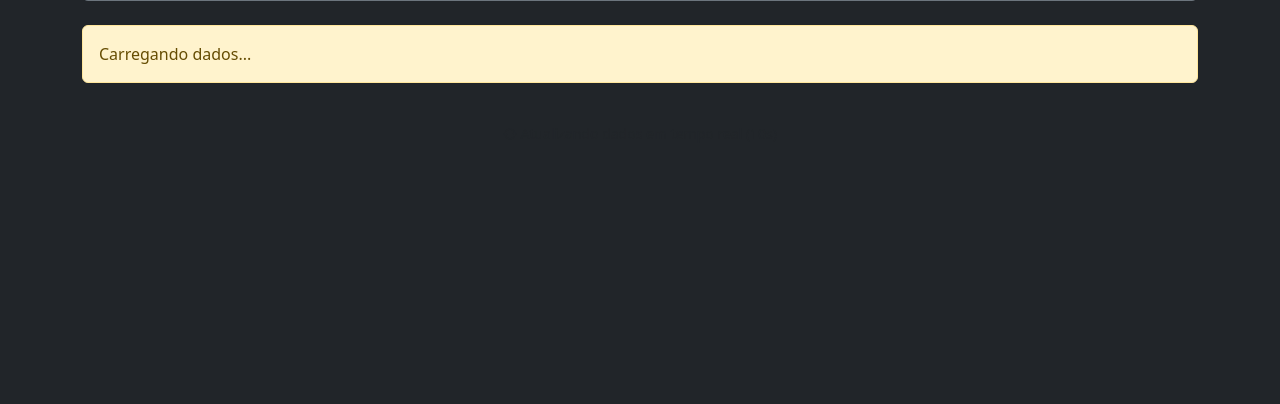
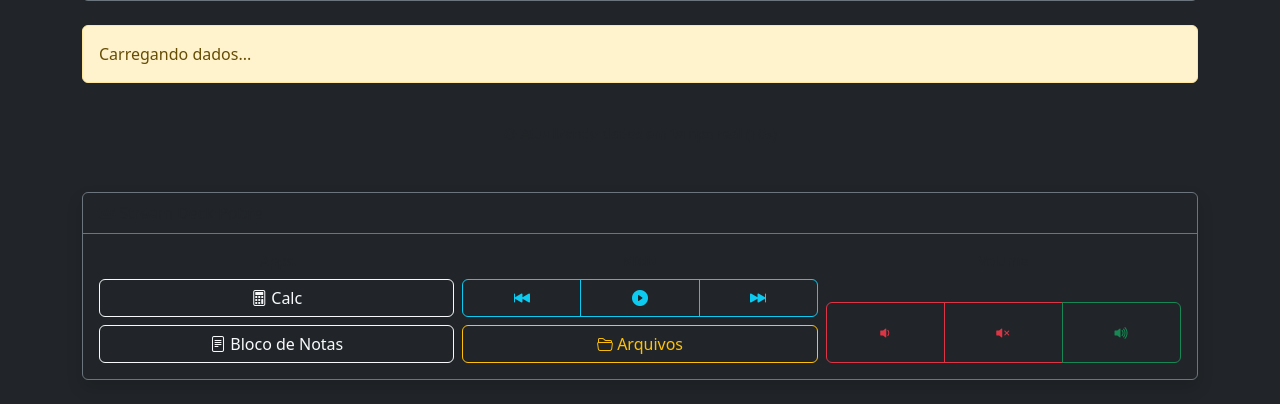
Before and after one commit to pedrofugita/dashboard-pessoal, a Django app: template dashboard/templates/dashboard/home.html in a window 1280 px wide. Shown: the part 808-1212 px from the top of the page. Before the commit the page ends 891 px from the top, so only its background shows below. Run offline with Django 5.2, Linux system fonts and the light colour scheme; the template is opened without the code that fills it, so the values that code supplies are empty; some libraries are stand-ins or nearby versions.

Commit message:
Implementação: protótipo de stream deck e permissão de acesso para toda a rede

```diff
--- a/core/settings.py
+++ b/core/settings.py
@@ -25,7 +25,7 @@
 # SECURITY WARNING: don't run with debug turned on in production!
 DEBUG = True
 
-ALLOWED_HOSTS = []
+ALLOWED_HOSTS = ['*']
 
 
 # Application definition
--- a/dashboard/templates/dashboard/home.html
+++ b/dashboard/templates/dashboard/home.html
@@ -90,6 +90,52 @@
         <div class="text-center mt-4 mb-5 text-muted small">
             <i class="bi bi-arrow-repeat"></i> Atualizando dados em tempo real (10s)
         </div>
+
+        <div class="row mb-4">
+                    <div class="col-12">
+                        <div class="card bg-dark border-secondary shadow">
+                            <div class="card-header border-secondary">
+                                <i class="bi bi-keyboard-fill"></i> Stream Deck Pobre
+                            </div>
+                            <div class="card-body">
+                                <div class="row g-2">
+
+                                    <div class="col-md-4 d-grid gap-2">
+                                        <span class="text-muted small text-center">Apps</span>
+                                        <button class="btn btn-outline-light" hx-get="/comando/calc" hx-swap="none">
+                                            <i class="bi bi-calculator"></i> Calc
+                                        </button>
+                                        <button class="btn btn-outline-light" hx-get="/comando/notepad" hx-swap="none">
+                                            <i class="bi bi-file-text"></i> Bloco de Notas
+                                        </button>
+                                    </div>
+
+                                    <div class="col-md-4 d-grid gap-2">
+                                        <span class="text-muted small text-center">Mídia</span>
+                                        <div class="btn-group">
+                                            <button class="btn btn-outline-info" hx-get="/comando/prev" hx-swap="none"><i class="bi bi-skip-backward-fill"></i></button>
+                                            <button class="btn btn-outline-info" hx-get="/comando/play" hx-swap="none"><i class="bi bi-play-circle-fill"></i></button>
+                                            <button class="btn btn-outline-info" hx-get="/comando/next" hx-swap="none"><i class="bi bi-skip-forward-fill"></i></button>
+                                        </div>
+                                        <button class="btn btn-outline-warning" hx-get="/comando/explorer" hx-swap="none">
+                                            <i class="bi bi-folder2-open"></i> Arquivos
+                                        </button>
+                                    </div>
+
+                                    <div class="col-md-4 d-grid gap-2">
+                                        <span class="text-muted small text-center">Volume</span>
+                                        <div class="btn-group">
+                                            <button class="btn btn-outline-danger" hx-get="/comando/vol_down" hx-swap="none"><i class="bi bi-volume-down-fill"></i></button>
+                                            <button class="btn btn-outline-danger" hx-get="/comando/mute" hx-swap="none"><i class="bi bi-volume-mute-fill"></i></button>
+                                            <button class="btn btn-outline-success" hx-get="/comando/vol_up" hx-swap="none"><i class="bi bi-volume-up-fill"></i></button>
+                                        </div>
+                                    </div>
+
+                                </div>
+                            </div>
+                        </div>
+                    </div>
+                </div>
     </div>
 
     <script>
--- a/dashboard/urls.py
+++ b/dashboard/urls.py
@@ -4,4 +4,5 @@
 urlpatterns = [
     path('', views.home, name='home'),
     path('api/valores/', views.atualizar_valores, name='atualizar_valores'),
+    path('comando/<str:comando>/', views.executar_acao, name='executar_acao'),
 ]
```
Also changed, not shown: dashboard/views.py (+43 -0 lines).
